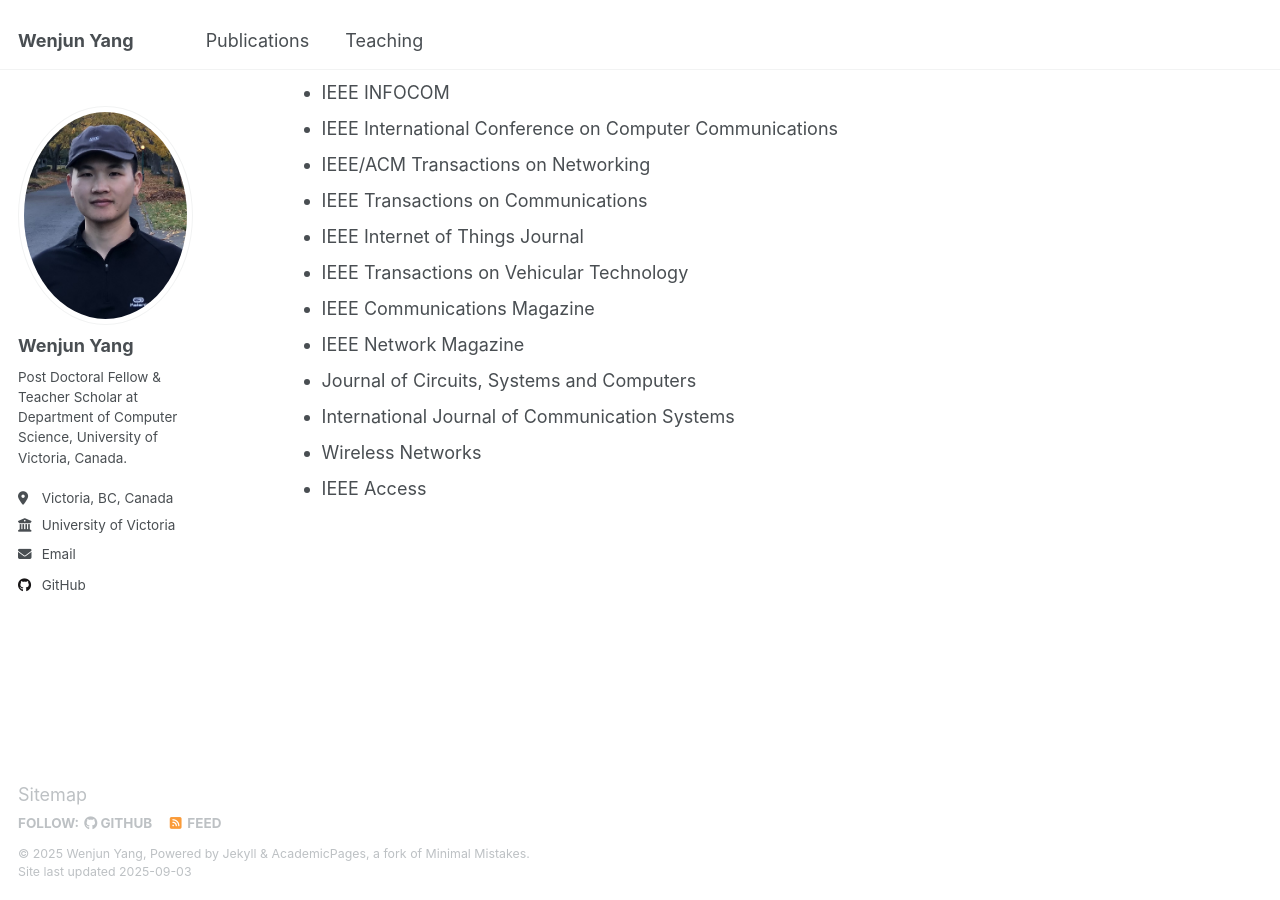
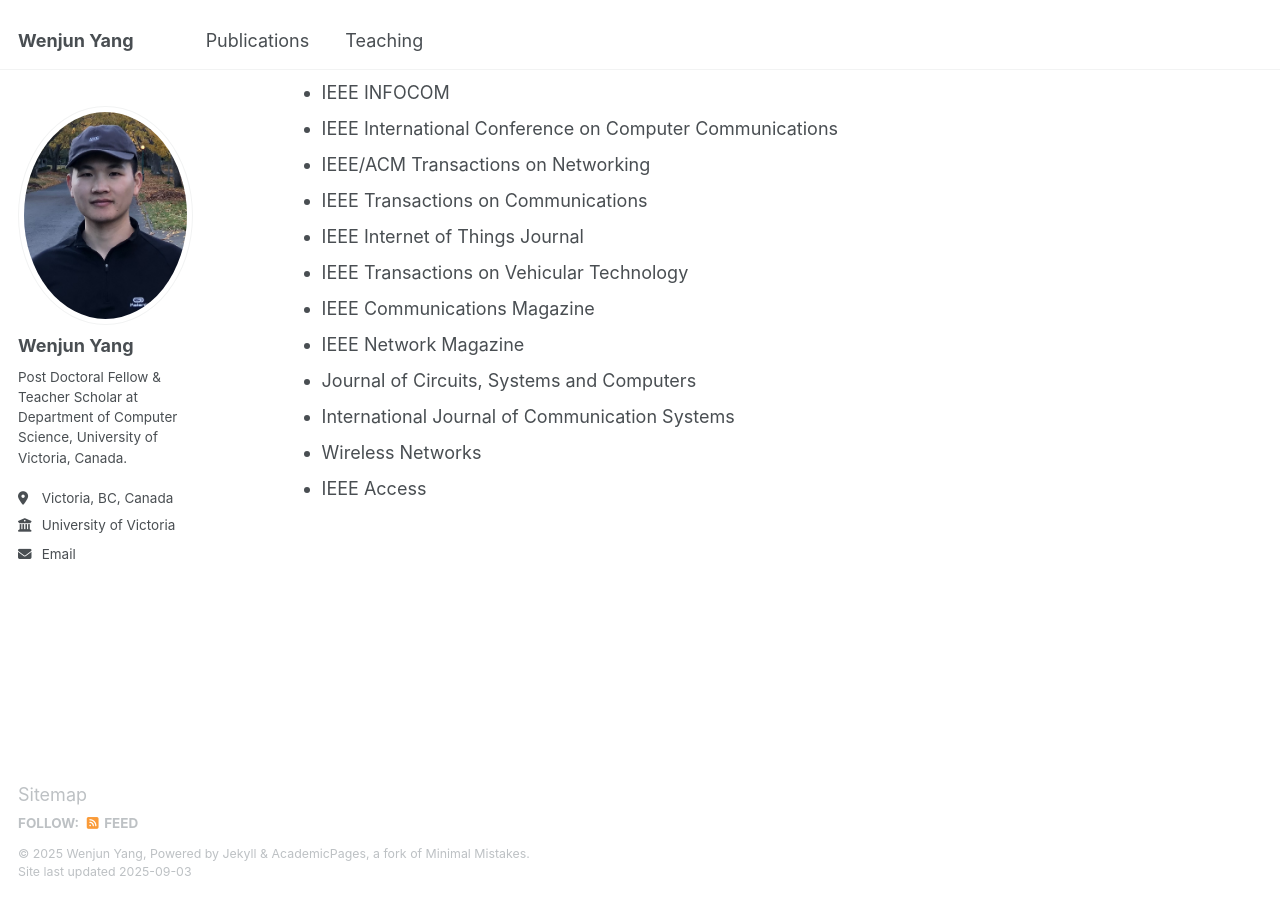
Before and after one commit to wenjun-y/wenjun-y.github.io, a Jekyll site: the page built from _pages/about.md, in a window 1280 px wide and 900 px high, scrolled down 2323 px. Built offline with Jekyll 4.4.1, drawn with Linux system fonts in a browser that asks for light colours.

Commit message:
url revision

```diff
--- a/_config.yml
+++ b/_config.yml
@@ -13,9 +13,9 @@ title                    : " Wenjun Yang"
 title_separator          : "-"
 name                     : &name "Wenjun Yang"
 description              : &description "personal description"
-url                      : https://academicpages.github.io # the base hostname & protocol for your site e.g. "https://[your GitHub username].github.io"
+url                      : https://wenjun-y.github.io # the base hostname & protocol for your site e.g. "https://[your GitHub username].github.io"
 baseurl                  : "" # the subpath of your site, e.g. "/blog"
-repository               : "academicpages/academicpages.github.io"
+repository               : "wenjun-y/wenjun-y.github.io"
 
 # Site Author - The following control what appear as part of the author content on the side bar.
 #               If a field is blank the icon and link will not appear, otherwise it will be shown.
@@ -45,7 +45,7 @@ author:
   bitbucket        : # Username - Update with your username on the site
   codepen          : # Username
   dribbble         : # Username
-  github           : "academicpages"
+  # github           : "academicpages"
   kaggle           : # Username
   stackoverflow    : # User number or user number and name (i.e., use "1" or "1/jeff-atwood")
 
```
